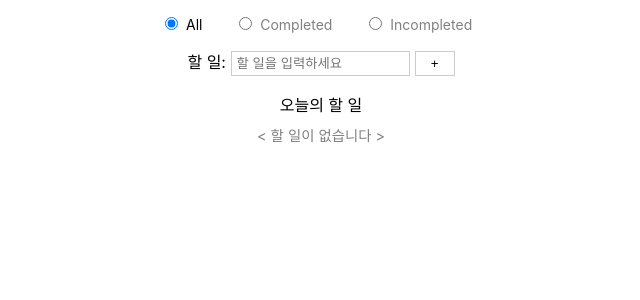
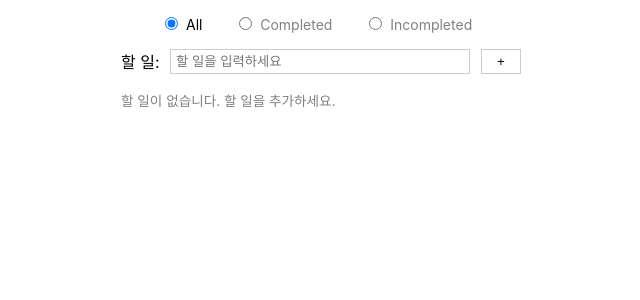
Before and after one commit to hey-ri/todo-list, a React app: page / in a window 1280 px wide. Shown: the top 300 px of the page, without its empty margins (319-959 px from the left). Built offline with nearby package versions, Linux system fonts and the light colour scheme; the HTML template or start-up script is replaced by a standard one.

Commit message:
change the ui and  css style

```diff
--- a/src/App.css
+++ b/src/App.css
@@ -1,5 +1,4 @@
 .App {
   width: 400px;
   margin: 0 auto;
-  text-align: center;
 }
--- a/src/TodoInput.module.css
+++ b/src/TodoInput.module.css
@@ -2,6 +2,8 @@ fieldset {
   border: 0;
   width: 100%;
   padding-bottom: 1rem;
+  display: flex;
+  justify-content: space-between;
 }
 
 label {
@@ -11,6 +13,7 @@ label {
 input.todo_input_field {
   border: 1px solid #ccc;
   height: 25px;
+  width: 300px;
 }
 
 input::placeholder {
--- a/src/TodoItem.jsx
+++ b/src/TodoItem.jsx
@@ -48,7 +48,7 @@ export function TodoItem({ todo, onTodoRemoved, onTodoChanged }) {
             onTodoRemoved(todo.id);
           }}
         >
-          X
+          삭제
         </button>
       </div>
     </div>
--- a/src/TodoItem.module.css
+++ b/src/TodoItem.module.css
@@ -4,24 +4,25 @@
 }
 
 .todo_item_field {
-  width: 60%;
+  width: 100%;
   display: flex;
   justify-content: space-between;
   align-items: center;
   padding: 3px;
+  margin: 0 auto;
 }
 
 .todo_text {
-  width: 50%;
+  width: 65%;
 }
 
 .edit_input {
-  width: 65%;
+  width: 10%;
   border: 1px solid #ccc;
 }
 
 .btn_box {
-  width: 25%;
+  width: 20%;
   display: flex;
   justify-content: space-between;
 }
--- a/src/TodoItemList.jsx
+++ b/src/TodoItemList.jsx
@@ -2,9 +2,12 @@ import { TodoItem } from './TodoItem';
 
 export function TodoItemList({ items, onTodoRemoved, onTodoChanged }) {
   return (
-    <div className="todo_item_list" style={{ display: 'flex', flexDirection: 'column', alignItems: 'center' }}>
-      <p style={{ textAlign: 'center', paddingBottom: '.5rem' }}>오늘의 할 일</p>
-      {items.length === 0 && <p style={{ color: 'gray', fontSize: '.9rem' }}>&lt; 할 일이 없습니다 &gt;</p>}
+    <div className="todo_item_list">
+      {items.length === 0 ? (
+        <span style={{ color: 'gray', fontSize: '.85rem' }}>할 일이 없습니다. 할 일을 추가하세요.</span>
+      ) : (
+        <p style={{ padding: '0 .5rem .5rem 0', textAlign: 'left' }}>- 오늘의 할 일</p>
+      )}
       {items.map((todo, index) => (
         <TodoItem key={index} todo={todo} onTodoRemoved={onTodoRemoved} onTodoChanged={onTodoChanged} />
       ))}
```
